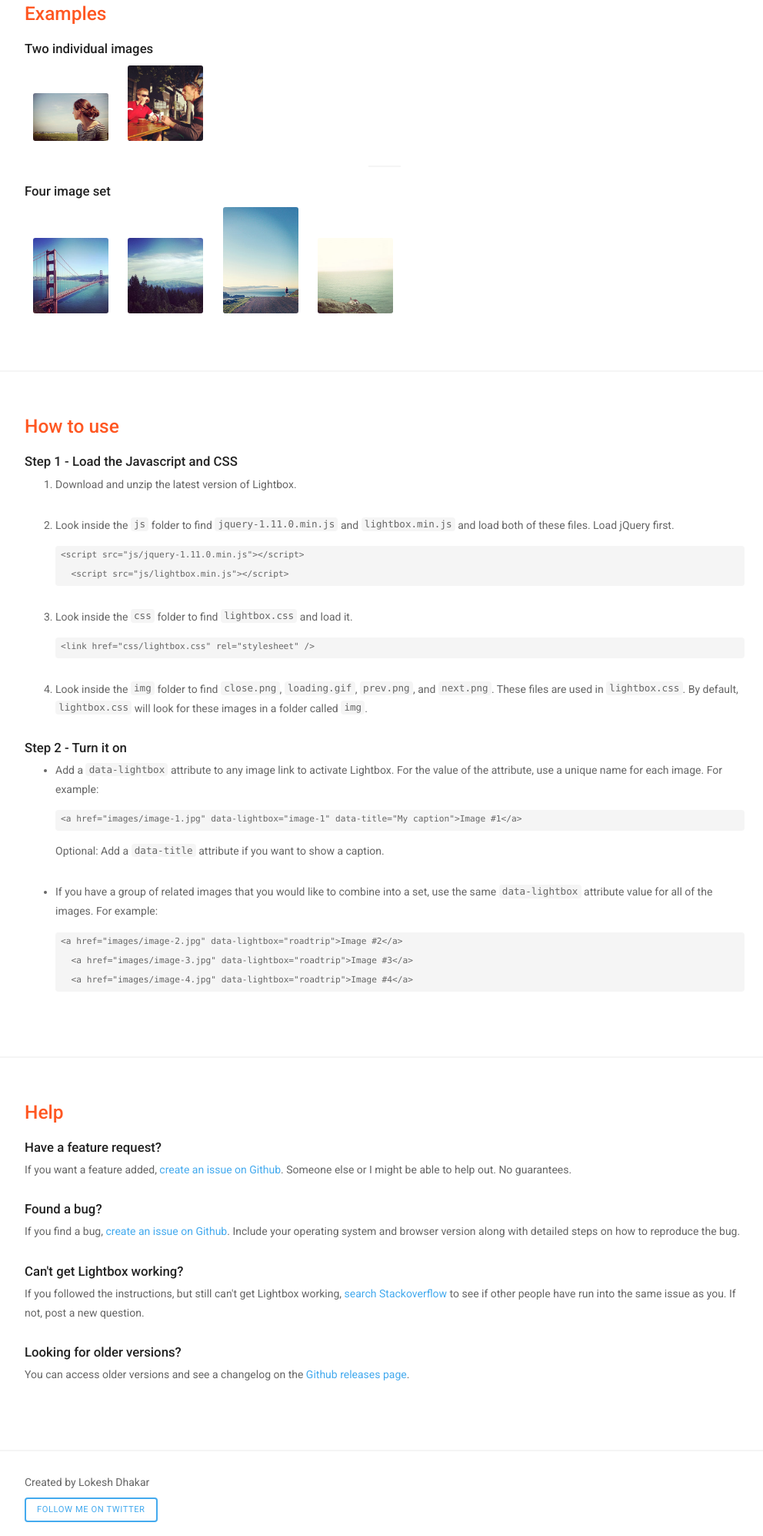
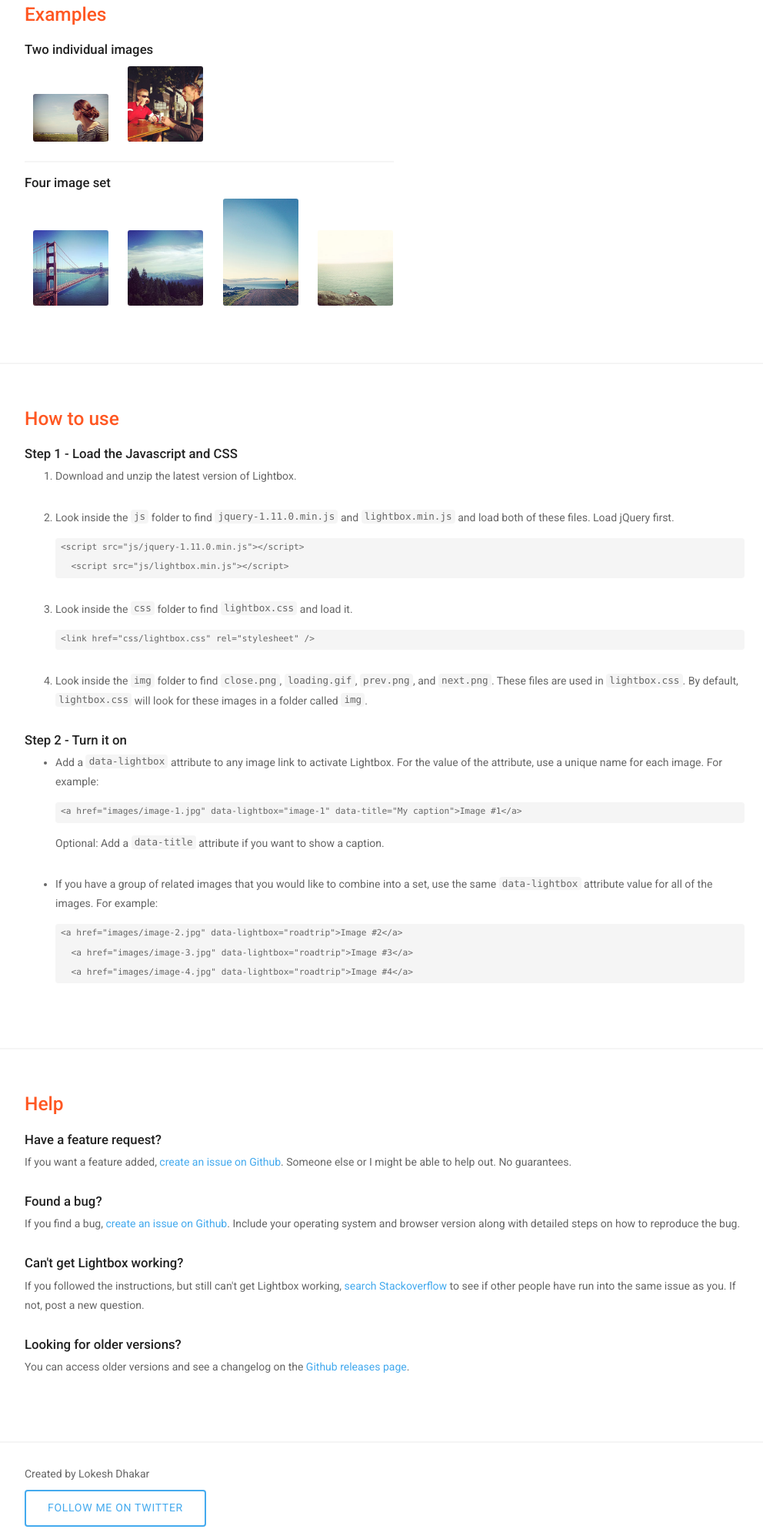
Before and after one commit to lokesh/lightbox2-site, a website: page index.html in a window 1280 px wide. Shown: the part 465-2460 px from the top of the page at 77% size, without its empty margins (268-1260 px from the left). Drawn offline with nearby package versions, Linux system fonts and the light colour scheme.

Commit message:
Drop minor-button style and update hr style

```diff
--- a/index.html
+++ b/index.html
@@ -128,7 +128,7 @@
       <div class="container">
         <p>
           Created by Lokesh Dhakar<br />
-          <a href="https://twitter.com/lokesh" class="button button-minor">Follow me on Twitter</a>
+          <a href="https://twitter.com/lokesh" class="button">Follow me on Twitter</a>
         </p>
       </div>
     </footer>
--- a/sass/screen.sass
+++ b/sass/screen.sass
@@ -165,7 +165,7 @@ ul
 .button
   display: block
   padding: 0.7rem 2rem
-  margin-bottom: 0.5rem
+  margin-bottom: 8px
   border: 2px solid $link-color
   color: $link-color
   text-transform: uppercase
@@ -183,19 +183,19 @@ ul
     display: inline-block
     margin-right: 8px
 
-.button-minor
-  padding: 0.3rem 1rem
-  font-size: 0.8rem
-
 
 /* Elements
  * ========================================================================== */
 
 hr
+  width: 348px
   border: 0
   border-top: 2px solid $border-color
-  margin: 1rem auto 1.5rem auto
-  width: 3rem
+
+@media (min-width: $sm-screen)
+  hr
+    width: 480px
+    margin-left: 0
 
 
 /* -- Layout ------------------------------------------------------------------ */
```
Also changed, not shown: css/screen.css.
